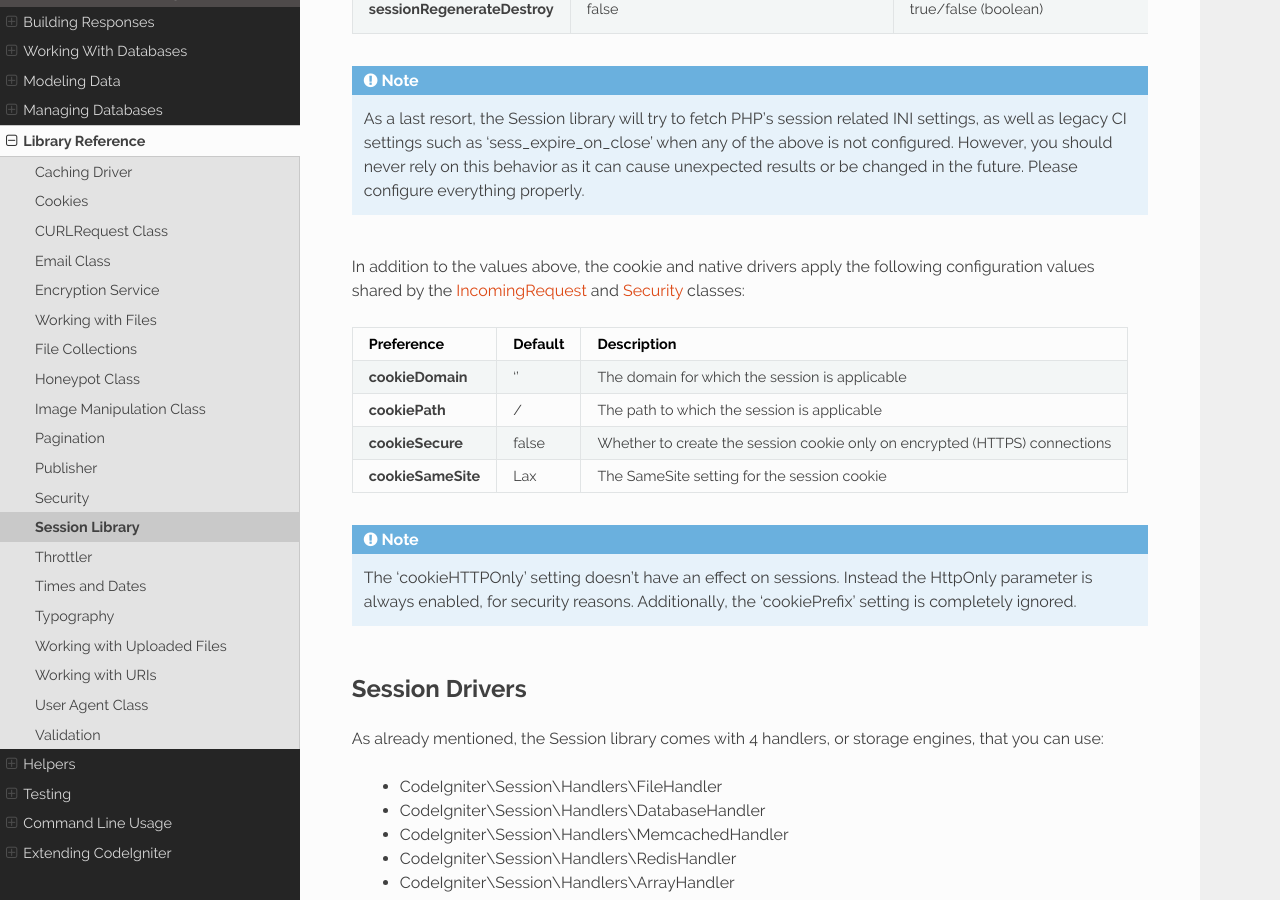
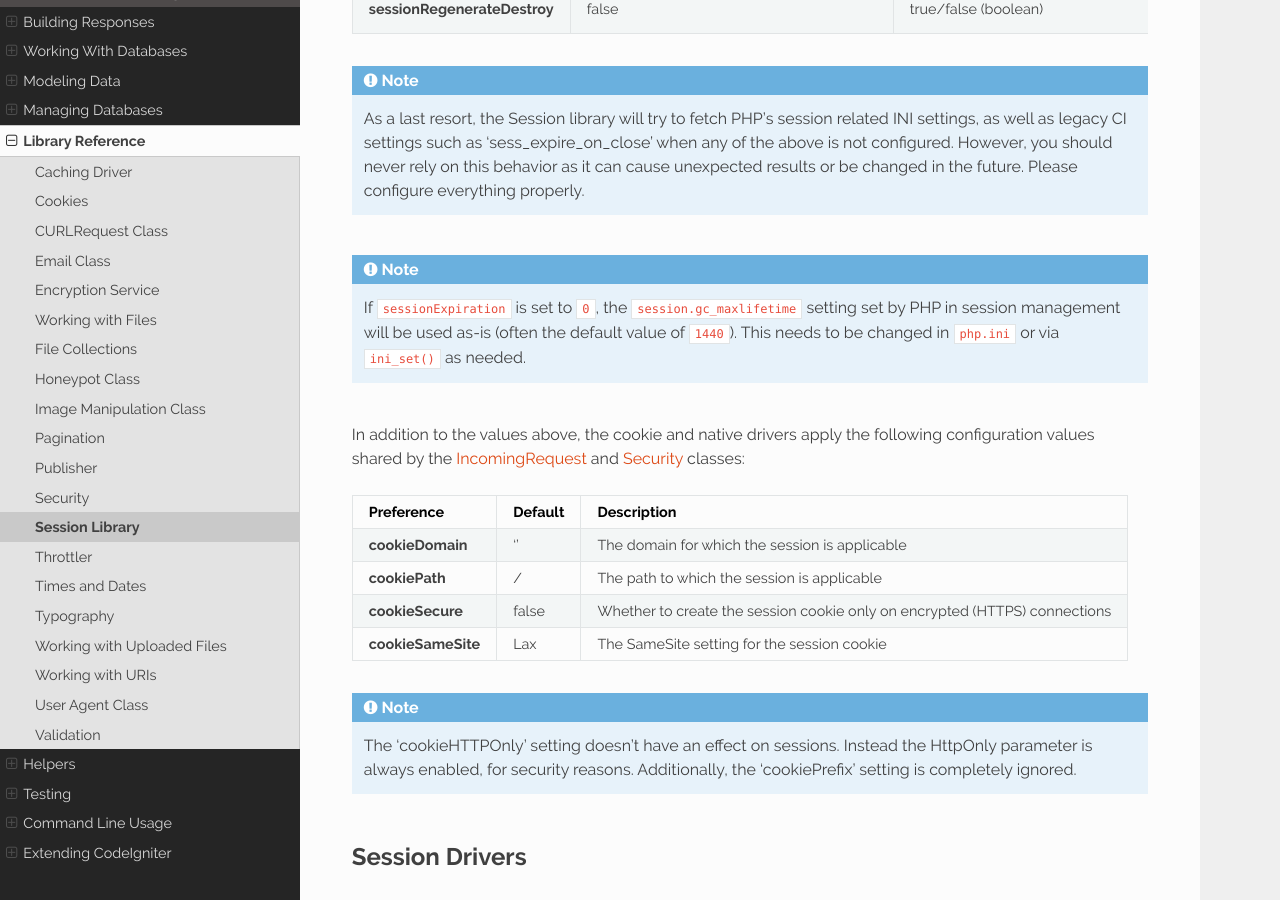
Before and after one commit to NEKOGET/ci4_user_guide_src, a Sphinx documentation site: the page built from source/libraries/sessions.rst, in a window 1280 px wide and 900 px high, scrolled down 10958 px. Built offline with Sphinx 7.4.7 and the Read the Docs theme 2.0.0, drawn with Linux system fonts in a browser that asks for light colours.

Commit message:
Fix GC issue when session lifetime is set to 0
* fix #4169 GC processing issues when session lifetime is 0

* Added description about the structure of the session library of the document.

* Apply suggestions from code review

Co-authored-by: John Paul E. Balandan, CPA <51850998+paulbalandan@users.noreply.github.com>

```diff
--- a/source/libraries/sessions.rst
+++ b/source/libraries/sessions.rst
@@ -458,6 +458,12 @@ Preference                     Default                                      Opti
     unexpected results or be changed in the future. Please configure
     everything properly.
 
+.. note:: If ``sessionExpiration`` is set to ``0``, the ``session.gc_maxlifetime``
+    setting set by PHP in session management will be used as-is
+    (often the default value of ``1440``). This needs to be changed in
+    ``php.ini`` or via ``ini_set()`` as needed.
+
+
 In addition to the values above, the cookie and native drivers apply the
 following configuration values shared by the :doc:`IncomingRequest </incoming/incomingrequest>` and
 :doc:`Security <security>` classes:
```
